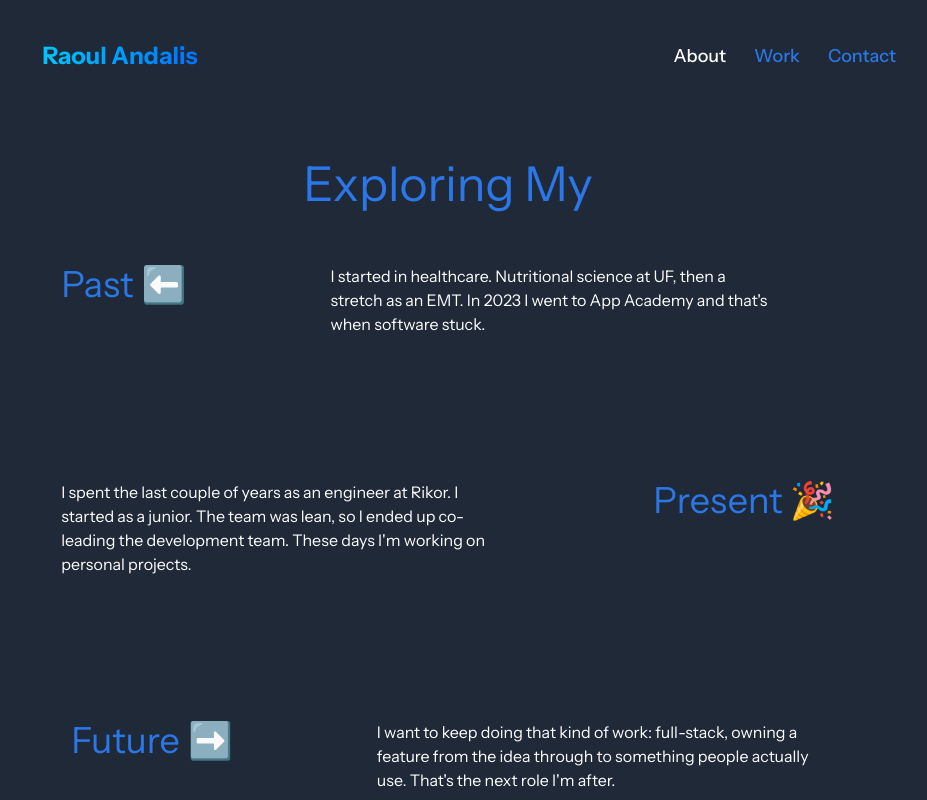
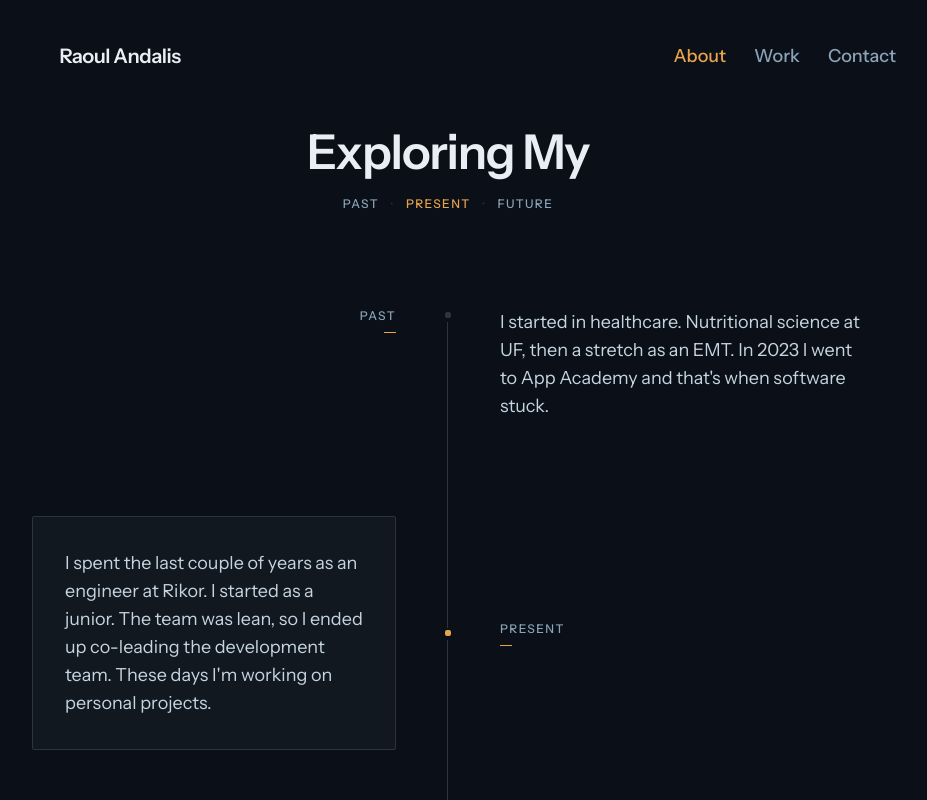
Before and after one commit to raoulandalis/Portfolio-2024, a React (Vite) app: page /about in a window 1280 px wide. Shown: the top 800 px of the page, without its empty margins (192-1119 px from the left). Built offline with nearby package versions, Linux system fonts and the light colour scheme.

Commit message:
updating about page

```diff
--- a/src/components/Arrow.jsx
+++ b/src/components/Arrow.jsx
@@ -1,20 +1,22 @@
 import React from 'react'
 
 const Arrow = () => {
-
   const scrollToTop = () => {
     window.scrollTo({
       top: 0,
-            behavior: 'smooth'
+      behavior: 'smooth',
     })
   }
 
   return (
-        <div className='flex justify-center mt-20 cursor-pointer' onClick={scrollToTop}>
-            <img
-                src='https://media.giphy.com/media/v1.Y2lkPTc5MGI3NjExdm9sbGN2M2tmd3BsemlkM2E0aW5sdWRjYW02OTlpbGR4bnlyZG0xdyZlcD12MV9pbnRlcm5hbF9naWZfYnlfaWQmY3Q9cw/IdBiAh2duAjpglhihh/giphy.gif' className='h-16'>
-            </img>
-        </div>
+    <button
+      type='button'
+      onClick={scrollToTop}
+      className='mx-auto mt-20 block text-sm tracking-wide text-fog hover:text-lantern focus-visible:outline-none focus-visible:text-lantern'
+      aria-label='Back to top'
+    >
+      Top
+    </button>
   )
 }
 
--- a/src/components/Navbar.jsx
+++ b/src/components/Navbar.jsx
@@ -2,20 +2,23 @@ import React from 'react'
 import { NavLink } from 'react-router-dom'
 import { site } from '../content/site'
 
+const linkClass = ({ isActive }) =>
+  isActive ? 'text-lantern' : 'text-fog hover:text-lantern-hot'
+
 const Navbar = () => {
   return (
     <header className='header'>
-      <NavLink to='/' className='w-60 h-20 items-center justify-center flex font-bold'>
-        <p className='blue-gradient_text text-2xl'>{site.name}</p>
+      <NavLink to='/' className='flex h-20 w-60 items-center justify-center font-semibold'>
+        <p className='text-xl font-semibold tracking-tight text-paper hover:text-lantern'>{site.name}</p>
       </NavLink>
-      <nav className='flex text-lg gap-7 font-medium'>
-        <NavLink to='/about' className={({isActive}) => isActive ? 'text-white' : 'text-blue-500'}>
+      <nav className='flex gap-7 text-lg font-medium'>
+        <NavLink to='/about' className={linkClass}>
           {site.nav.about}
         </NavLink>
-        <NavLink to='/projects' className={({ isActive }) => isActive ? 'text-white' : 'text-blue-500'}>
+        <NavLink to='/projects' className={linkClass}>
           {site.nav.work}
         </NavLink>
-        <NavLink to='/contact' className={({ isActive }) => isActive ? 'text-white' : 'text-blue-500'}>
+        <NavLink to='/contact' className={linkClass}>
           {site.nav.contact}
         </NavLink>
       </nav>
--- a/src/pages/About.jsx
+++ b/src/pages/About.jsx
@@ -2,40 +2,91 @@ import React from 'react'
 import Arrow from '../components/Arrow'
 import { about } from '../content/about'
 
+const beats = [
+  { key: 'past', side: 'left', peak: false, delay: '0ms', ...about.past },
+  { key: 'present', side: 'right', peak: true, delay: '80ms', ...about.present },
+  { key: 'future', side: 'left', peak: false, delay: '160ms', ...about.future },
+]
+
+const kickerClass = (side) =>
+  side === 'left'
+    ? 'col-start-2 row-start-1 md:col-start-1 md:pr-8 md:text-right'
+    : 'col-start-2 row-start-1 md:col-start-3 md:pl-8'
+
+const bodyClass = (side) =>
+  side === 'left'
+    ? 'col-start-2 row-start-2 md:col-start-3 md:row-start-1 md:pl-8'
+    : 'col-start-2 row-start-2 md:col-start-1 md:row-start-1 md:pr-8'
+
 const About = () => {
+  return (
+    <main className='min-h-screen w-full bg-ink pt-32 pb-24'>
+      <div className='mx-auto max-w-4xl px-8'>
+        <header className='mb-16 text-center md:mb-24'>
+          <h1 className='page-title'>{about.pageTitle}</h1>
+          <p className='mt-5 text-xs font-medium uppercase tracking-[0.12em] text-fog'>
+            {about.past.heading}
+            <span className='mx-3 text-steel' aria-hidden>
+              ·
+            </span>
+            <span className='text-lantern'>{about.present.heading}</span>
+            <span className='mx-3 text-steel' aria-hidden>
+              ·
+            </span>
+            {about.future.heading}
+          </p>
+        </header>
 
-  return (
-    <main className='w-full min-h-screen flex justify-center items-center bg-gray-800'>
-      <div className="max-w-4xl mx-auto mt-40 my-36">
-        <h1 className='text-5xl flex justify-center mb-14 text-blue-500'>{about.pageTitle}</h1>
-        <section className='flex flex-col md:flex-row justify-around md:justify-between mb-8 md:mb-36 animate-slideUp'>
-          <article className='flex flex-col md:flex-row gap-8 md:gap-36 items-center md:items-start'>
-            <h2 className='text-4xl flex items-center gap-2 text-blue-500'>{about.past.heading}
-              <div>⬅️</div>
-            </h2>
-            <p className="max-w-md text-white">{about.past.body}</p>
-          </article>
-        </section>
-        <section className='flex flex-col md:flex-row justify-around md:justify-between mb-8 md:mb-36 animate-slideUp'>
-          <article className='flex flex-col md:flex-row gap-8 md:gap-36 items-center md:items-start'>
-            <h2 className='text-4xl flex items-center gap-2 md:block sm:block lg:hidden text-blue-500'>{about.present.heading} 🎉
-            </h2>
-            <p className="max-w-md text-white">{about.present.body}</p>
-            <h2 className='text-4xl flex items-center gap-2 hidden lg:block text-blue-500'>{about.present.heading} 🎉
-            </h2>
-          </article>
-        </section>
-        <section className='flex flex-col md:flex-row justify-around animate-slideUp'>
-          <article className='flex flex-col md:flex-row gap-8 md:gap-36 items-center md:items-start'>
-            <h2 className='text-4xl flex items-center gap-2 text-blue-500'>{about.future.heading}
-              <div>➡️</div>
-            </h2>
-            <p className="max-w-md text-white">{about.future.body}</p>
-          </article>
-        </section>
+        <div className='relative'>
+          <div
+            aria-hidden
+            className='absolute bottom-8 left-3 top-2 w-px -translate-x-px bg-steel md:left-1/2'
+          />
 
-        <Arrow/>
+          {beats.map((beat) => (
+            <section
+              key={beat.key}
+              className={`relative mb-16 grid grid-cols-[1.5rem_1fr] items-start gap-x-5 gap-y-3 animate-rise motion-reduce:animate-none motion-reduce:[animation-delay:0ms] [animation-fill-mode:both] last:mb-0 md:mb-24 md:grid-cols-[minmax(0,1fr)_2.5rem_minmax(0,1fr)] md:gap-x-0 md:gap-y-0 ${
+                beat.peak ? 'md:items-center' : ''
+              }`}
+              style={{ animationDelay: beat.delay }}
+            >
+              <span className='col-start-1 row-start-1 z-10 mt-0.5 flex h-3 w-3 justify-center justify-self-center bg-ink md:col-start-2'>
+                <span
+                  className={`mt-0.5 block h-1.5 w-1.5 rounded-[2px] ${
+                    beat.peak ? 'bg-lantern' : 'bg-steel'
+                  }`}
+                />
+              </span>
 
+              <h2 className={`label-kicker font-medium ${kickerClass(beat.side)}`}>
+                <span className='block'>{beat.heading}</span>
+                <span
+                  className={`mt-2 block h-px w-3 bg-lantern ${
+                    beat.side === 'left' ? 'md:ml-auto' : ''
+                  }`}
+                  aria-hidden
+                />
+              </h2>
+
+              <div className={bodyClass(beat.side)}>
+                {beat.peak ? (
+                  <div className='rounded-[2px] border border-steel bg-ink-elevated p-6 md:p-8'>
+                    <p className='max-w-prose text-base leading-relaxed text-mist md:text-lg'>
+                      {beat.body}
+                    </p>
+                  </div>
+                ) : (
+                  <p className='max-w-prose text-base leading-relaxed text-mist md:text-lg'>
+                    {beat.body}
+                  </p>
+                )}
+              </div>
+            </section>
+          ))}
+        </div>
+
+        <Arrow />
       </div>
     </main>
   )
```
Also changed, not shown: .impeccable/config.json (added). Lines whose indentation alone changed are shown as unchanged.
